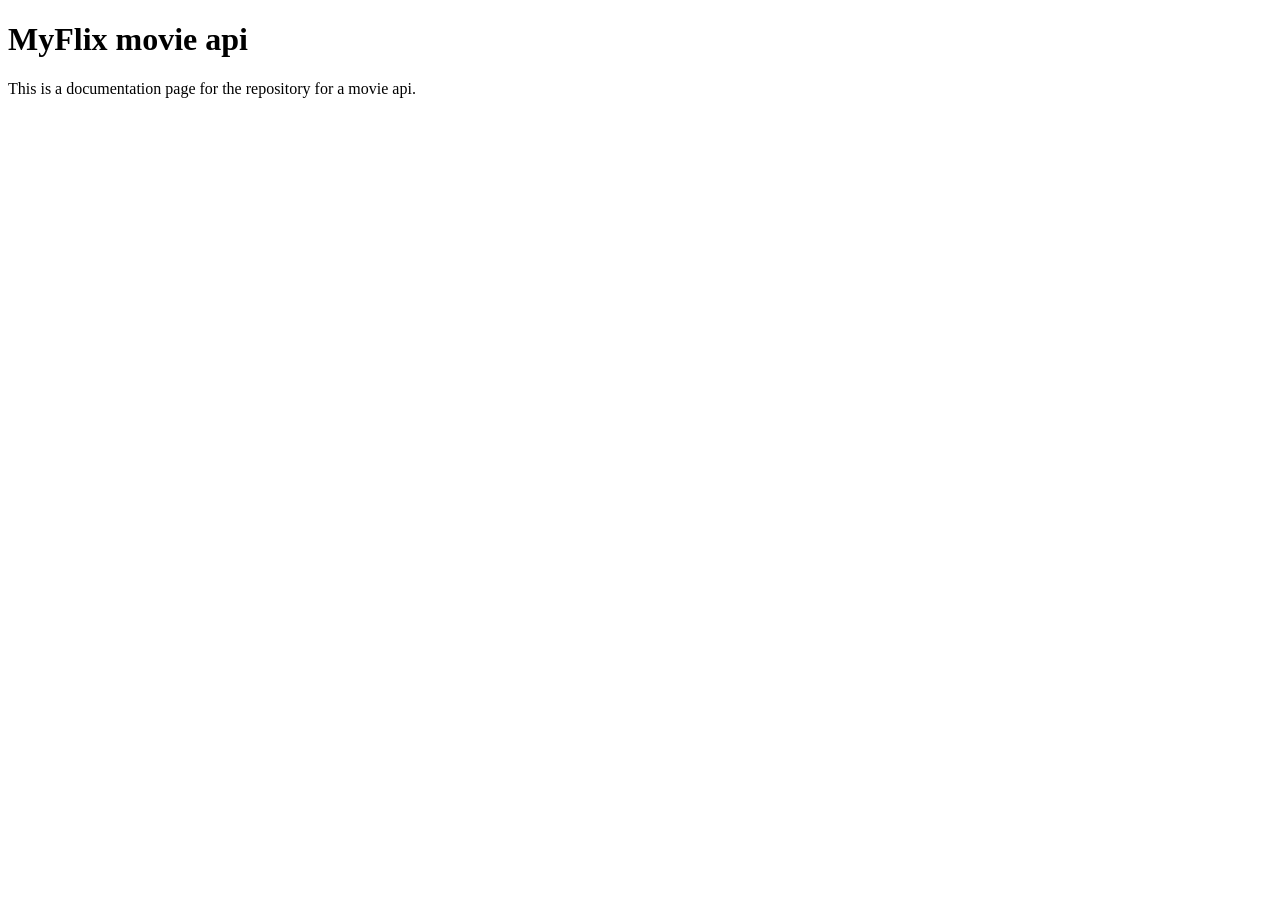
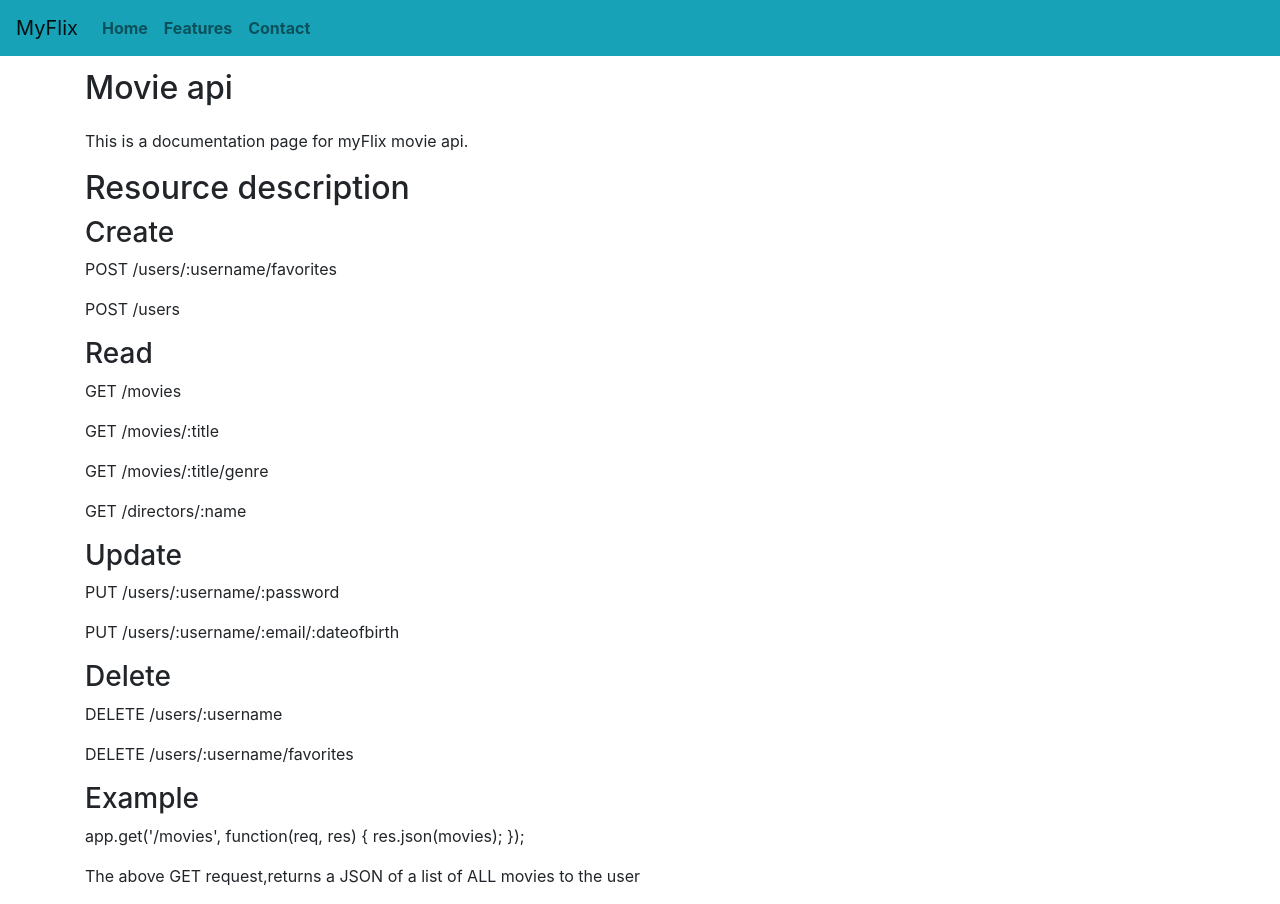
Before and after one commit to adexbam/oldmovie_api, a website: page documentation.html in a window 1280 px wide. Before the commit the page ends 800 px from the top, so only its background shows below. Drawn offline with nearby package versions, Linux system fonts and the light colour scheme.

Commit message:
add resource descriptions
add descriptions of endpoints in the documentation

```diff
--- a/documentation.html
+++ b/documentation.html
@@ -1,12 +1,60 @@
 <!DOCTYPE html>
 <html>
-<head>
-<meta charset="UTF-8">
-<title>Page Title</title>
-</head>
+  <head>
+    <meta charset="utf-8">
+    <meta name="viewport" content="width=device-width, initial-scale=1">
+    <title>MyFlix movie api</title>
+    <link rel="stylesheet" href="https://stackpath.bootstrapcdn.com/bootstrap/4.3.1/css/bootstrap.min.css" integrity="sha384-ggOyR0iXCbMQv3Xipma34MD+dH/1fQ784/j6cY/iJTQUOhcWr7x9JvoRxT2MZw1T" crossorigin="anonymous">
+    <link rel="stylesheet" type="text/css" href="https://cdnjs.cloudflare.com/ajax/libs/normalize/8.0.0/normalize.min.css">
+    <link rel="stylesheet" href="https://cdnjs.cloudflare.com/ajax/libs/font-awesome/4.7.0/css/font-awesome.min.css">
+    <link href="https://fonts.googleapis.com/css?family=Lato:400,700" rel="stylesheet">
+  </head>
 <body>
-
-<h1>MyFlix movie api</h1>
-<p>This is a documentation page for the repository for a movie api.</p>
+  <header>
+      <nav class="navbar navbar-expand-lg navbar-light bg-info fixed-top">
+          <a class="navbar-brand" href="#">MyFlix</a>
+          <button class="navbar-toggler" type="button" data-toggle="collapse" data-target="#navbarNav" aria-controls="navbarNav" aria-expanded="false" aria-label="Toggle navigation">
+              <span class="navbar-toggler-icon"></span>
+          </button>
+          <div class="collapse navbar-collapse" id="navbarNav">
+              <ul class="navbar-nav">
+                  <li class="nav-item">
+                      <a class="nav-link" href="#"><b>Home</b> <span class="sr-only">(current)</span></a>
+                  </li>
+                  <li class="nav-item">
+                      <a class="nav-link" href="#"><b>Features</b></a>
+                  </li>
+                  <li class="nav-item">
+                      <a class="nav-link" href="#contact"><b>Contact</b></a>
+                  </li>
+              </ul>
+          </div>
+      </nav>
+  </header>
+  <br><br>
+  <div class="container">
+    <h1>Movie api</h1>
+    <p>This is a documentation page for myFlix movie api.</p>
+    <h2>Resource description</h2>
+    <h3>Create</h3>
+    <p>POST /users/:username/favorites</p>
+    <p>POST /users</p>
+    <h3>Read</h3>
+    <p>GET /movies</p>
+    <p>GET /movies/:title</p>
+    <p>GET /movies/:title/genre</p>
+    <p>GET /directors/:name</p>
+    <h3>Update</h3>
+    <p>PUT /users/:username/:password</p>
+    <p>PUT /users/:username/:email/:dateofbirth</p>
+    <h3>Delete</h3>
+    <p>DELETE /users/:username</p>
+    <p>DELETE /users/:username/favorites</p>
+    <h3>Example</h3>
+    <p>app.get('/movies', function(req, res) {
+      res.json(movies);
+    });</p>
+    <p>The above GET request,returns a JSON of a list of ALL movies to the user</p>
+  </div>
 </body>
 </html>
```
